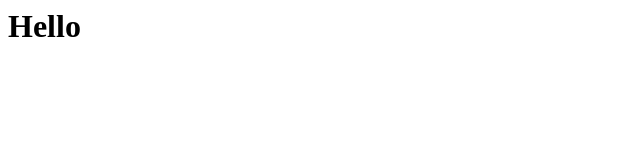
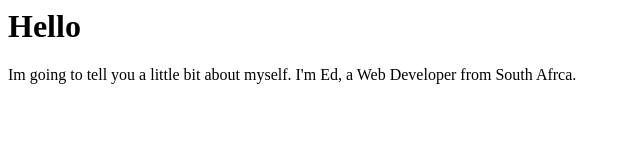
Before and after one commit to Ed-Dikotope/Playbox, a plain HTML site: page index.html in a window 1280 px wide. Shown: the whole page, without its empty margins (0-640 px from the left). Drawn offline with Linux system fonts and the light colour scheme.

Commit message:
Inserted introductory paragraph.

```diff
--- a/index.html
+++ b/index.html
@@ -2,5 +2,7 @@
 <head></head>
 <body>
 	<h1>Hello</h1>
+
+	<p>Im going to tell you a little bit about myself. I'm Ed, a Web Developer from South Afrca.</>
 </body>
 </html>
```
